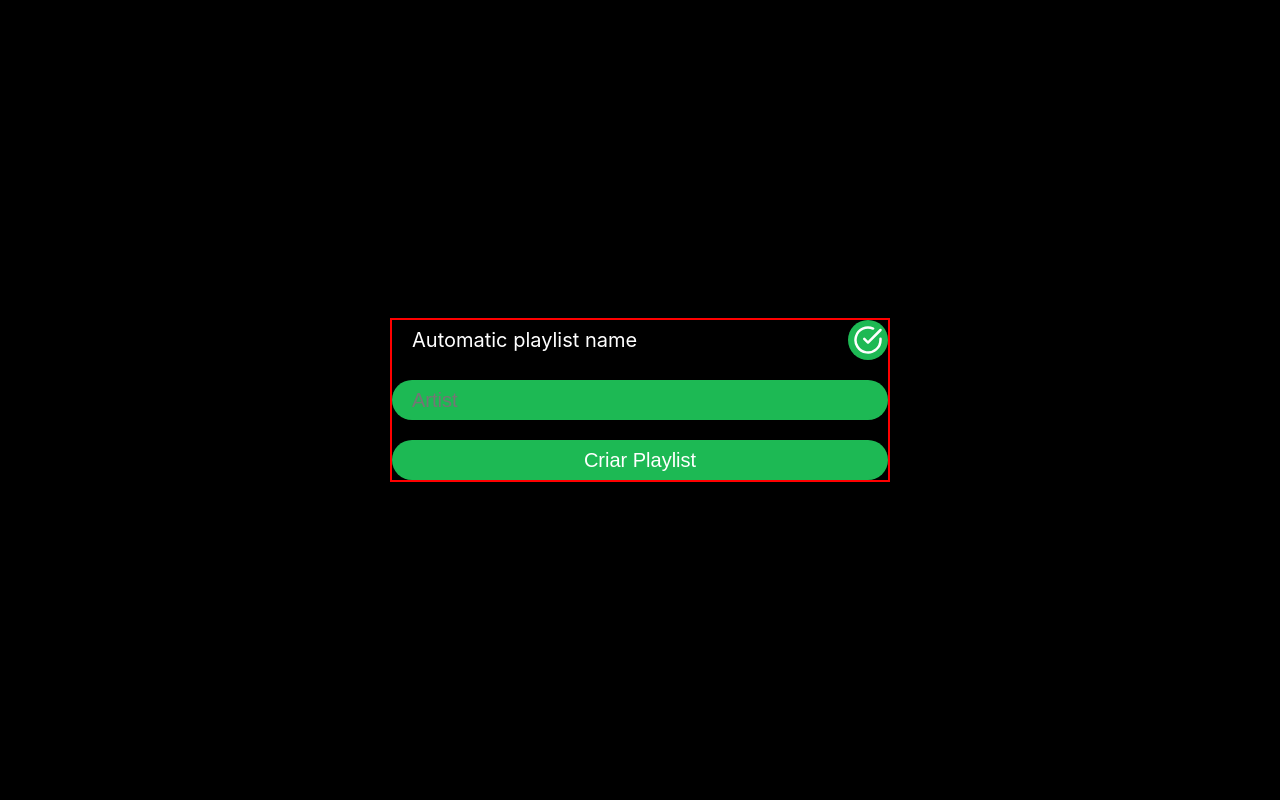
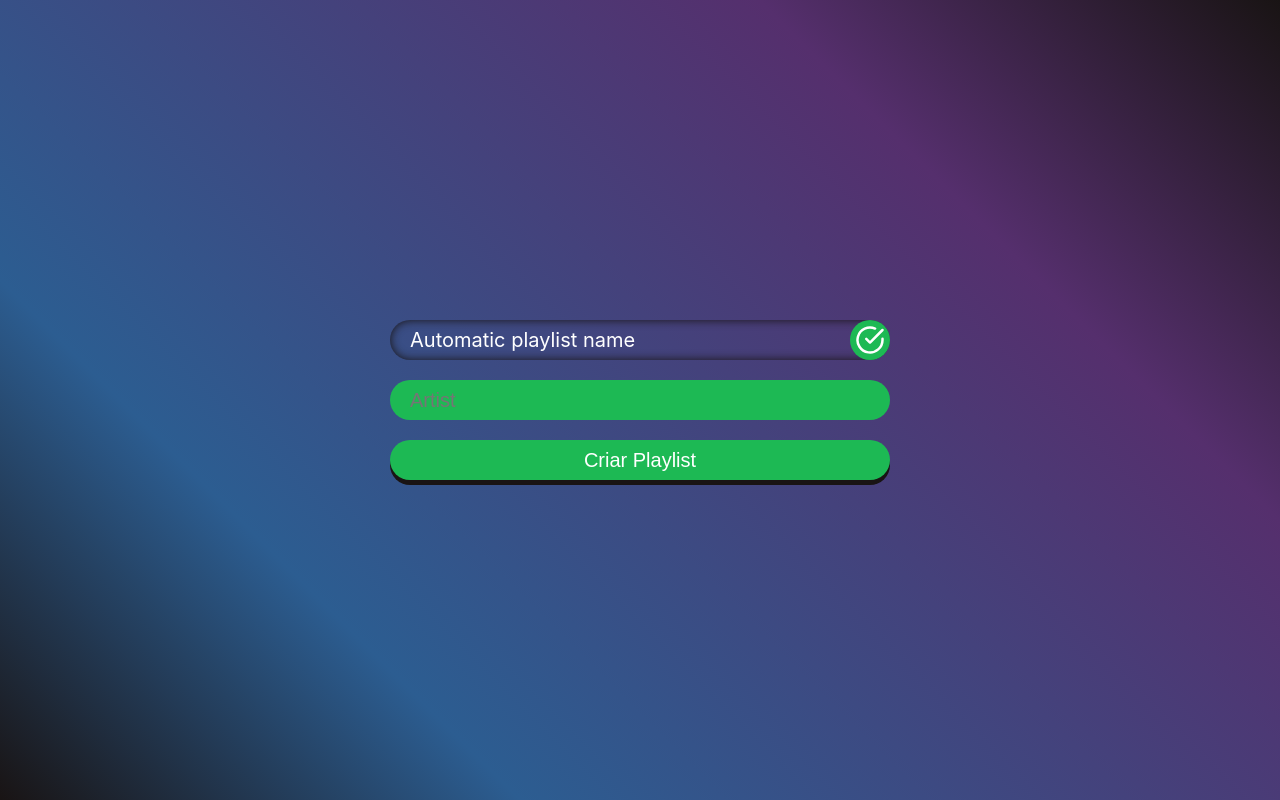
Before and after one commit to future4code/Cazuza-Barberino, a React (Create React App) app in the folder semana7/recommendfy/: page / in a window 1280 px wide. Built offline with nearby package versions, Linux system fonts and the light colour scheme.

Commit message:
automatic playlist naming

```diff
--- a/semana7/recommendfy/src/Components/AppContainer.jsx
+++ b/semana7/recommendfy/src/Components/AppContainer.jsx
@@ -57,13 +57,19 @@ export default class extends Component {
     if (this.token) {
       let artistSaved = localStorage.getItem("artist");
       let playlistSaved = localStorage.getItem("playlist");
+      let autoNameSaved = localStorage.getItem("autoName");
       artistSaved = JSON.parse(artistSaved);
       playlistSaved = JSON.parse(playlistSaved);
+      autoNameSaved = JSON.parse(autoNameSaved);
       this.setState({
         artistInput: artistSaved,
-        playlistInput: playlistSaved
+        playlistInput: playlistSaved,
+        editPlaylistName: autoNameSaved
       });
-      this.createRecomendedPlaylist(artistSaved, playlistSaved);
+      this.createRecomendedPlaylist(
+        artistSaved,
+        autoNameSaved && playlistSaved
+      );
     }
 
     this.artistInputRef.current.focus();
@@ -78,9 +84,10 @@ export default class extends Component {
 
   submitHandler = event => {
     event.preventDefault();
+
     this.createRecomendedPlaylist(
       this.state.artistInput,
-      this.state.playlistInput
+      this.state.editPlaylistName && this.state.playlistInput
     );
   };
 
@@ -174,6 +181,10 @@ export default class extends Component {
   getSecurityToken = () => {
     localStorage.setItem("artist", JSON.stringify(this.state.artistInput));
     localStorage.setItem("playlist", JSON.stringify(this.state.playlistInput));
+    localStorage.setItem(
+      "autoName",
+      JSON.stringify(this.state.editPlaylistName)
+    );
     const authEndpoint = "https://accounts.spotify.com/authorize";
     const clientId = "6e2aee291e7e4b1792f8c9aece6d93ab";
     const redirectUri = this.pageLocation;
@@ -183,9 +194,22 @@ export default class extends Component {
     )}&response_type=token&show_dialog=false`;
   };
 
+  autoPlaylistName = artistInput => {
+    let name =
+      artistInput.charAt(0).toUpperCase() + artistInput.slice(1) + " Playlist";
+
+    this.setState({
+      playlistInput: name
+    });
+
+    return name;
+  };
+
   createRecomendedPlaylist = async (artistInput, playlistInput) => {
     if (this.state.loading || artistInput === "" || playlistInput === "")
       return;
+
+    if (!playlistInput) playlistInput = this.autoPlaylistName(artistInput);
 
     if (!this.token) {
       this.getSecurityToken();
@@ -193,6 +217,7 @@ export default class extends Component {
     } else {
       localStorage.removeItem("artist");
       localStorage.removeItem("playlist");
+      localStorage.removeItem("autoName");
     }
 
     this.setState({
--- a/semana7/recommendfy/src/Components/styles.js
+++ b/semana7/recommendfy/src/Components/styles.js
@@ -2,8 +2,10 @@ import styled, { css } from "styled-components";
 import { FiArrowRightCircle, FiCheckCircle } from "react-icons/fi";
 
 export const theme = {
-  bg: "black",
+  bg: "#191414",
   bg2: "#1DB954",
+  bg3: "#2C5D91",
+  bg4: "#552F6D",
   fc: "white"
 };
 
@@ -18,11 +20,15 @@ export const Container = styled.div`
   align-items: center;
   flex-wrap: wrap;
 
-  background-color: ${props => props.theme.bg};
+  /* background-color: ${props => props.theme.bg}; */
+
+  background: linear-gradient(45deg, ${props => props.theme.bg} 0%, ${props =>
+  props.theme.bg3} 25%,  ${props => props.theme.bg4} 75%, ${props =>
+  props.theme.bg} 100%)
+
 `;
 
 export const Form = styled.form`
-  border: 2px solid red;
   width: 100%;
   max-width: 500px;
 
@@ -48,6 +54,17 @@ export const DefaultBox = styled.div`
 
 export const DefaultBtn = styled(DefaultBox)`
   cursor: pointer;
+  transition: filter 0.3s, 0.2s;
+  box-shadow: 0px 5px 0 ${props => props.theme.bg};
+
+  &:hover {
+    filter: brightness(1.2);
+  }
+
+  &:active {
+    transform: translateY(5px);
+    box-shadow: 0px 0px 0 ${props => props.theme.bg};
+  }
 `;
 
 export const MorphWrapper = styled(DefaultBox)`
@@ -58,6 +75,8 @@ export const MorphWrapper = styled(DefaultBox)`
   display: flex;
   align-items: center;
   justify-content: flex-end;
+
+  box-shadow: inset 0px 0px 10px ${props => props.theme.bg};
 `;
 
 export const MorphBox = styled(DefaultBox)`
```
